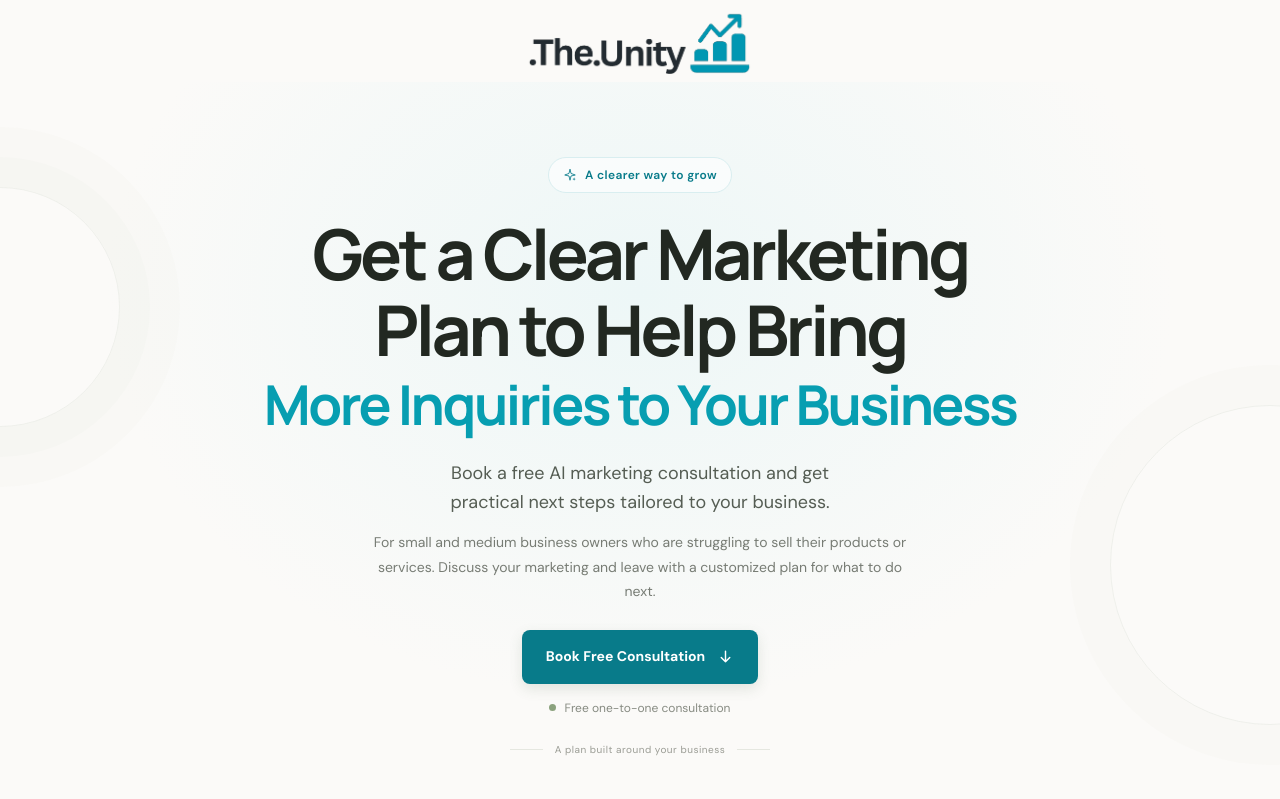
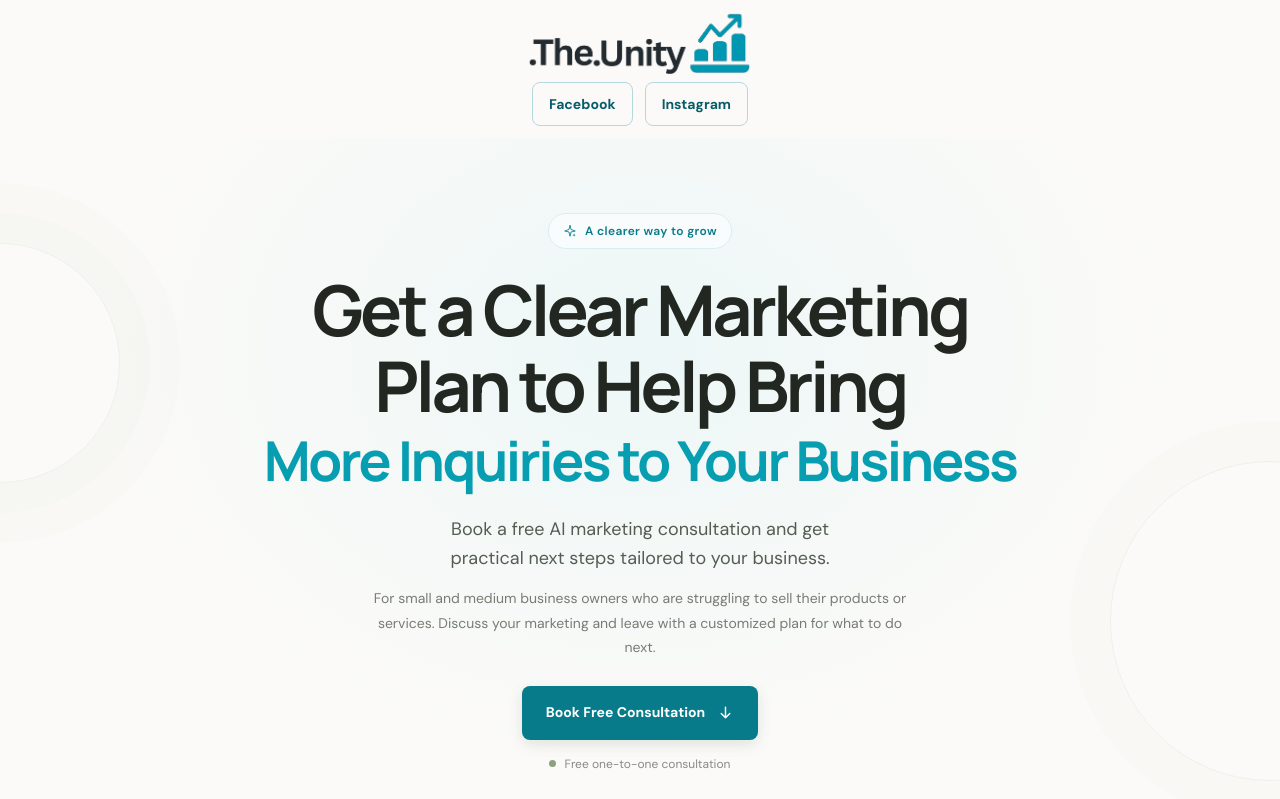
Before and after one commit to ekata40/consultation-lead-magnet, a Next.js app: page / in a window 1280 px wide. Shown: the top 799 px of the page. Built offline with nearby package versions, Linux system fonts and the light colour scheme; no server answers.

Commit message:
Show direct social links at the top of the site

```diff
--- a/app/globals.css
+++ b/app/globals.css
@@ -139,8 +139,9 @@ button, a { -webkit-tap-highlight-color: transparent; }
 .site-footer { min-height: 88px; display: flex; align-items: center; justify-content: center; gap: 14px; border-top: 1px solid #edede8; color: #9a9d95; font-size: 11px; }
 .footer-brand { color: #414a3e; font-family: var(--serif); font-size: 17px; font-weight: 800; letter-spacing: -1px; }
 .site-footer { flex-wrap: wrap; padding: 16px; }
-.footer-socials { display: flex; gap: 14px; color: var(--accent); }
-.footer-socials a { text-decoration: underline; text-underline-offset: 3px; }
+.social-links { display: flex; justify-content: center; gap: 12px; padding: 0 16px 12px; }
+.social-links a { display: inline-flex; align-items: center; min-height: 44px; padding: 0 16px; border: 1px solid #b4d8dc; border-radius: 8px; color: #075d69; font-size: 14px; font-weight: 700; }
+.social-links a:hover { background: var(--accent-pale); }
 
 .thankyou-page { position: relative; min-height: calc(100vh - 82px); padding: 68px 24px 35px; overflow: hidden; display: flex; flex-direction: column; align-items: center; justify-content: center; background: radial-gradient(ellipse at 50% 35%, #f2f4ed, var(--bg) 62%); }
 .thankyou-card { position: relative; z-index: 1; width: min(100%, 570px); padding: 52px 52px 47px; border: 1px solid #eceee8; border-radius: 14px; background: rgba(255,254,253,.92); box-shadow: 0 18px 54px rgba(36,46,31,.065); text-align: center; }
--- a/app/page.tsx
+++ b/app/page.tsx
@@ -4,11 +4,17 @@ import Header from "@/components/Header";
 import Hero from "@/components/Hero";
 import Process from "@/components/Process";
 import Problem from "@/components/Problem";
+import socialLinks from "@/components/social-links.json";
 
 export default function HomePage() {
   return (
     <>
       <Header />
+      <nav className="social-links" aria-label="Social media">
+        {socialLinks.map(({ label, url }) => (
+          <a key={label} href={url} target="_blank" rel="noopener noreferrer">{label}</a>
+        ))}
+      </nav>
       <main>
         <Hero />
         <Problem />
@@ -19,10 +25,6 @@ export default function HomePage() {
       <footer className="site-footer">
         <a href="/" className="footer-brand">unity<span>.</span></a>
         <span>Clearer marketing starts with a conversation.</span>
-        <nav className="footer-socials" aria-label="Social media">
-          <a href="https://www.facebook.com/profile.php?id=61584779434369">Facebook</a>
-          <a href="https://www.instagram.com/upadhyayekta40/">Instagram</a>
-        </nav>
       </footer>
     </>
   );
--- /dev/null
+++ b/components/social-links.json
@@ -0,0 +1,4 @@
+[
+  { "label": "Facebook", "url": "https://www.facebook.com/profile.php?id=61584779434369" },
+  { "label": "Instagram", "url": "https://www.instagram.com/upadhyayekta40/" }
+]
```
Also changed, not shown: preview.mjs (+10 -1 lines).
